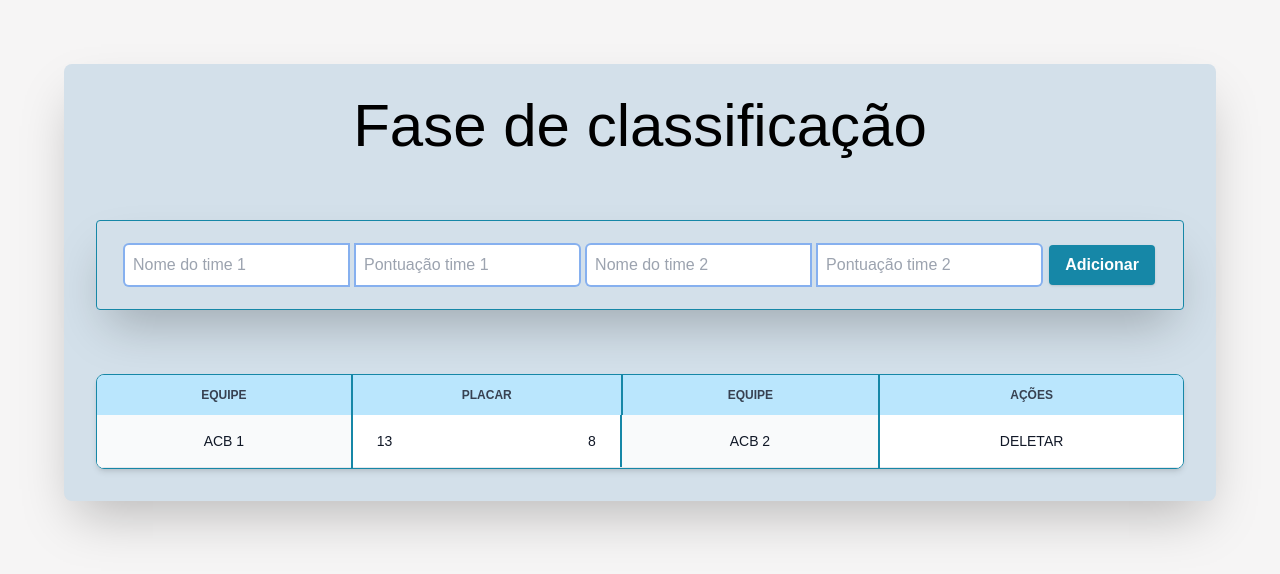
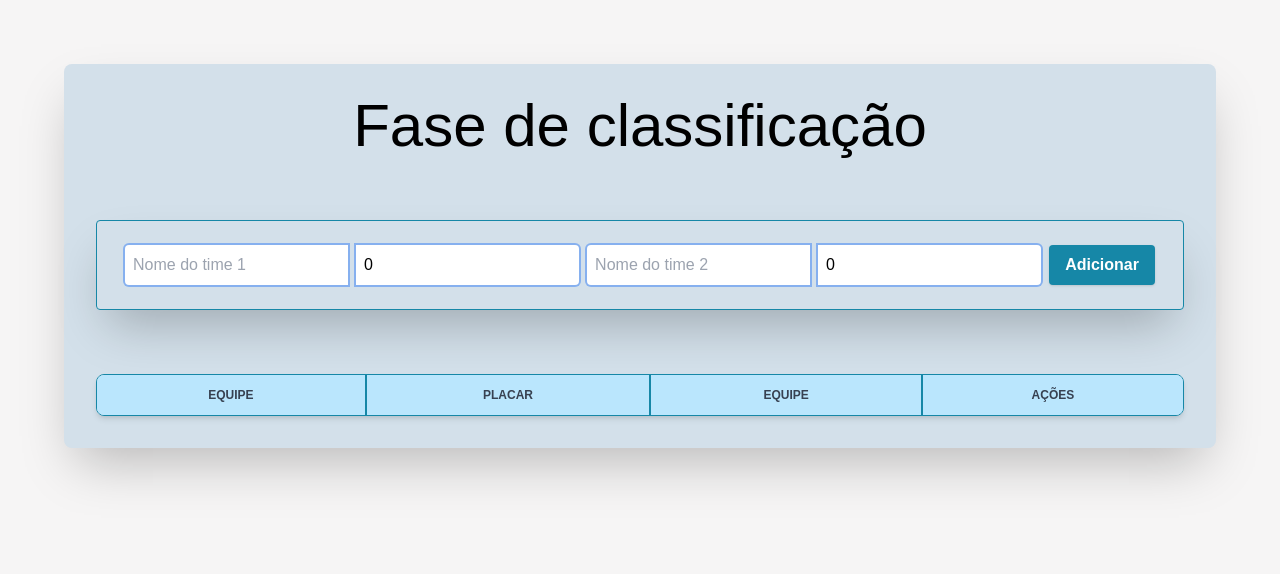
Before and after one commit to hi-im-yan/Tournament-Bracket-Frontent, a Next.js app: page / in a window 1280 px wide. Shown: the top 574 px of the page. Built offline with nearby package versions, Linux system fonts and the light colour scheme.

Commit message:
feat: state hooks for inputs and matches table, rendering table

```diff
--- a/src/app/page.tsx
+++ b/src/app/page.tsx
@@ -1,4 +1,37 @@
+'use client'
+
+import { useState } from "react"
+
+type Match = {
+  'team-1-name': string,
+  'team-2-name': string,
+  'team-1-score': number,
+  'team-2-score': number
+}
+
 export default function Home() {
+  const [firstTeamName, setFirstTeamName] = useState('')
+  const [secondTeamName, setSecondTeamName] = useState('')
+
+  const [firstTeamScore, setFirstTeamScore] = useState(0)
+  const [secondTeamScore, setSecondTeamScore] = useState(0)
+
+  const [matches, setMatches] = useState<Match[]>([])
+
+  const addToScoreTable = (event: React.FormEvent) => {
+    event.preventDefault();
+    if (firstTeamName.trim() !== '' && secondTeamName.trim() !== '') {
+      const match: Match = { "team-1-name": firstTeamName, "team-1-score": firstTeamScore, "team-2-name": secondTeamName, "team-2-score": secondTeamScore }
+
+      setMatches([...matches, match])
+      setFirstTeamName('')
+      setFirstTeamScore(0)
+      setSecondTeamName('')
+      setSecondTeamScore(0)
+    }
+  }
+
+
   return (
     <main className="bg-main-primary rounded-lg m-16 shadow-2xl">
       <section className="container mx-auto p-8 flex flex-col gap-10">
@@ -9,14 +42,14 @@ export default function Home() {
 
       <section className="container mx-auto p-8 flex flex-col gap-10">
         <div className="border border-main-secondary rounded shadow-2xl grid-col-3">
-          <form className="m-6 flex justify-around">
+          <form className="m-6 flex justify-around" onSubmit={addToScoreTable}>
             <div className="flex gap-2">
-              <input className="p-2 rounded-l ring-2 outline-0" type="text" placeholder="Nome do time 1" />
-              <input className="p-2 rounded-r ring-2 outline-0" type="number" placeholder="Pontuação time 1" />
+              <input className="p-2 rounded-l ring-2 outline-0" type="text" placeholder="Nome do time 1" value={firstTeamName} onChange={e => setFirstTeamName(e.target.value)} />
+              <input className="p-2 rounded-r ring-2 outline-0" type="number" min={0} placeholder="Pontuação time 1" value={firstTeamScore} onChange={e => setFirstTeamScore(Number(e.target.value))} />
             </div>
             <div className="flex gap-2">
-              <input className="p-2 rounded-l ring-2 outline-0" type="text" placeholder="Nome do time 2" />
-              <input className="p-2 rounded-r ring-2 outline-0" type="number" placeholder="Pontuação time 2" />
+              <input className="p-2 rounded-l ring-2 outline-0" type="text" placeholder="Nome do time 2" value={secondTeamName} onChange={e => setSecondTeamName(e.target.value)} />
+              <input className="p-2 rounded-r ring-2 outline-0" type="number" placeholder="Pontuação time 2" value={secondTeamScore} onChange={e => setSecondTeamScore(Number(e.target.value))} />
             </div>
             <button className="shadow rounded bg-main-secondary px-4 hover:bg-main-accent font-bold text-white" type="submit">Adicionar</button>
           </form>
@@ -43,22 +76,23 @@ export default function Home() {
               </tr>
             </thead>
             <tbody className="font-medium text-gray-900">
-              <tr className="bg-white border-b dark:bg-gray-900 dark:border-gray-700">
+              {matches.map((match, index) =>
+              (<tr className="bg-white border-b dark:bg-gray-900 dark:border-gray-700" key={index}>
                 <td scope="row" className="px-6 py-4 whitespace-nowrap dark:text-white bg-gray-50 dark:bg-gray-800 border-r-2 border-main-secondary">
-                  ACB 1
+                  {match["team-1-name"]}
                 </td>
                 <td className="px-6 py-4 border-r-2 border-main-secondary flex justify-between font-medium whitespace-nowrap">
-                  <h2>13</h2>
-                  <h2>8</h2>
+                  <h2 className={match["team-1-score"] >= match["team-2-score"] ? 'text-blue-400 font-bold' : 'text-red-400 font-bold'}>{match["team-1-score"]}</h2>
+                  <h2 className={match["team-2-score"] >= match["team-1-score"] ? 'text-blue-400 font-bold' : 'text-red-400 font-bold'}>{match["team-2-score"]}</h2>
                 </td>
                 <td className="px-6 py-4 bg-gray-50 border-r-2 border-main-secondary">
-                  ACB 2
+                  {match["team-2-name"]}
                 </td>
                 <td className="px-6 py-4">
                   DELETAR
                 </td>
-              </tr>
-
+              </tr>)
+              )}
             </tbody>
           </table>
         </div>
```
